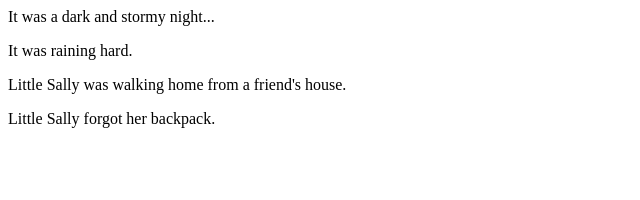
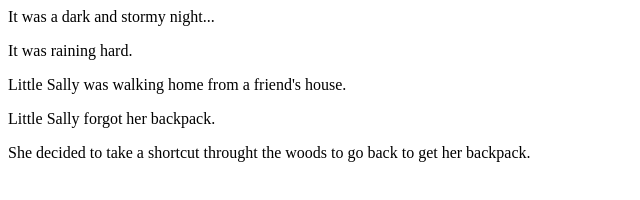
Before and after one commit to mhensz/fireside-story, a plain HTML site: page index.html in a window 1280 px wide. Shown: the whole page, without its empty margins (0-640 px from the left). Drawn offline with Linux system fonts and the light colour scheme.

Commit message:
added 5th line

```diff
--- a/index.html
+++ b/index.html
@@ -4,6 +4,7 @@
       <p>It was raining hard.</p>
       <p>Little Sally was walking home from a friend's house.</p>
       <p> Little Sally forgot her backpack.</p>
+      <p>She decided to take a shortcut throught the woods to go back to get her backpack.</p>
     </body>
 
   </html>
```
